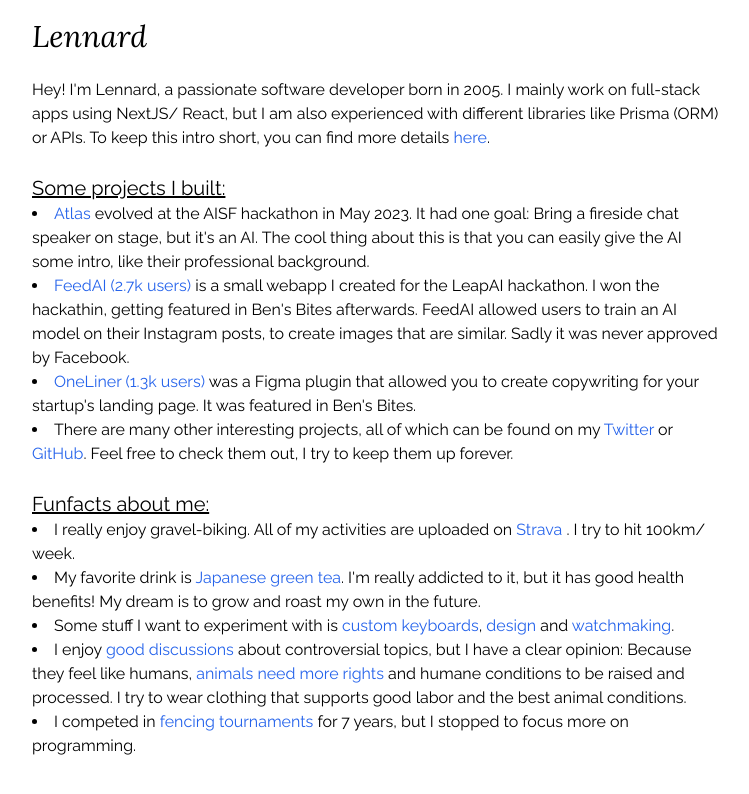
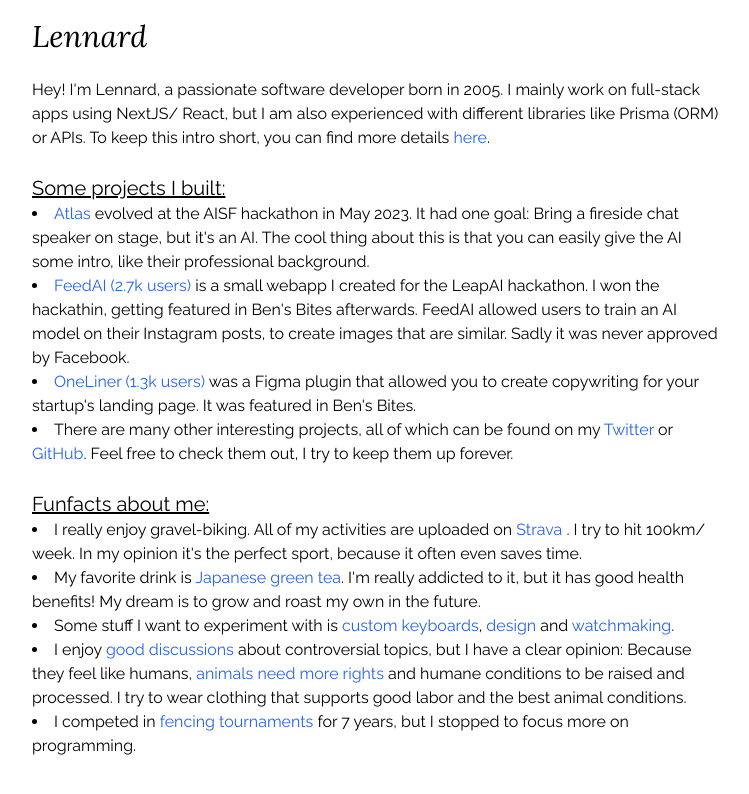
Before and after one commit to 0w9/personal, a Next.js app: page / in a window 1280 px wide. Shown: the top 794 px of the page, without its empty margins (264-1013 px from the left). Built offline with nearby package versions, Linux system fonts and the light colour scheme.

Commit message:
Addition to gravelbiking

```diff
--- a/src/pages/index.js
+++ b/src/pages/index.js
@@ -35,7 +35,7 @@
 
             <div>
               <div>
-                  <li>I really enjoy gravel-biking. All of my activities are uploaded on <Link href="https://www.strava.com/athletes/98819139" className="text-blue-600 hover:underline">Strava </Link>. I try to hit 100km/ week.</li>
+                  <li>I really enjoy gravel-biking. All of my activities are uploaded on <Link href="https://www.strava.com/athletes/98819139" className="text-blue-600 hover:underline">Strava </Link>. I try to hit 100km/ week. In my opinion it's the perfect sport, because it often even saves time.</li>
                   <li>My favorite drink is <Link disabled href="/" className="text-blue-600 hover:underline">Japanese green tea</Link>. I&apos;m really addicted to it, but it has good health benefits! My dream is to grow and roast my own in the future.</li>
                   <li>Some stuff I want to experiment with is <Link className="text-blue-600 hover:underline" href="/">custom keyboards</Link>, <Link className="text-blue-600 hover:underline" href="/">design</Link> and <Link className="text-blue-600 hover:underline" href="/">watchmaking</Link>.</li>
                   <li>I enjoy <Link disabled href="/" className="text-blue-600 hover:underline">good discussions</Link> about controversial topics, but I have a clear opinion: Because they feel like humans, <Link className="text-blue-600 hover:underline" href="/">animals need more rights </Link>and humane conditions to be raised and processed. I try to wear clothing that supports good labor and the best animal conditions.</li>
```
